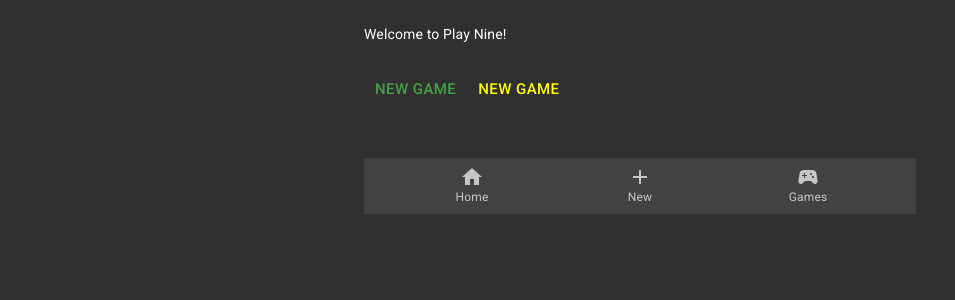
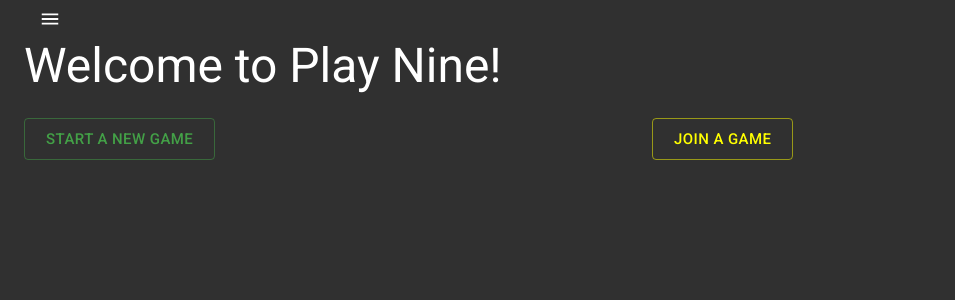
Before and after one commit to reaves-tyler/play-nine-app, a Next.js app: page / in a window 1280 px wide. Shown: the top 300 px of the page, without its empty margins (0-955 px from the left). Built offline with nearby package versions, Linux system fonts and the light colour scheme.

Commit message:
Updates to navigation

```diff
--- a/src/components/Header.tsx
+++ b/src/components/Header.tsx
@@ -1,9 +1,54 @@
-import { Breadcrumbs, Grid } from "@material-ui/core";
+import {
+  Button,
+  Drawer,
+  Grid,
+  ListItem,
+  ListItemIcon,
+  ListItemText,
+} from "@material-ui/core";
+import { Menu, SportsEsports, Home, Add } from "@material-ui/icons";
+import Link from "next/link";
+import { useState } from "react";
 
-export const Header = ({ page }: { page: string }) => {
+export const Header = () => {
+  const [anchor, setAnchor] = useState<boolean>(false);
+  const toggleDrawer = () => setAnchor(!anchor);
+
   return (
-    <Grid item>
-      <Breadcrumbs aria-label="breadcrumb">{page}</Breadcrumbs>
+    <Grid>
+      <Grid item xs={12}>
+        <Button
+          onClick={toggleDrawer}
+          startIcon={<Menu />}
+          size="large"
+        ></Button>
+        <Drawer anchor="left" open={anchor} onClose={toggleDrawer}>
+          <Link href="/">
+            <ListItem button>
+              <ListItemIcon>
+                <Home />
+              </ListItemIcon>
+              <ListItemText primary="Home" />
+            </ListItem>
+          </Link>
+          <Link href="/game/new">
+            <ListItem button>
+              <ListItemIcon>
+                <Add />
+              </ListItemIcon>
+              <ListItemText primary="New" />
+            </ListItem>
+          </Link>
+          <Link href="/game">
+            <ListItem button>
+              <ListItemIcon>
+                <SportsEsports />
+              </ListItemIcon>
+              <ListItemText primary="Games" />
+            </ListItem>
+          </Link>
+        </Drawer>
+      </Grid>
     </Grid>
   );
 };
--- a/src/components/Navigation.tsx
+++ /dev/null
@@ -1,16 +0,0 @@
-import { BottomNavigation, BottomNavigationAction } from "@material-ui/core";
-import { SportsEsports, Home, Add } from "@material-ui/icons";
-
-export const Navigation = () => {
-  return (
-    <BottomNavigation showLabels style={{ marginTop: "3rem" }}>
-      <BottomNavigationAction label="Home" icon={<Home />} href="/" />
-      <BottomNavigationAction label="New" icon={<Add />} href="/game/new" />
-      <BottomNavigationAction
-        label="Games"
-        icon={<SportsEsports />}
-        href="/game"
-      />
-    </BottomNavigation>
-  );
-};
--- a/src/pages/_app.tsx
+++ b/src/pages/_app.tsx
@@ -4,6 +4,7 @@ import Head from "next/head";
 import { ThemeProvider } from "@material-ui/core/styles";
 import CssBaseline from "@material-ui/core/CssBaseline";
 import theme from "../theme";
+import { Container } from "@material-ui/core";
 
 export default function MyApp(props) {
   const { Component, pageProps } = props;
@@ -28,7 +29,9 @@ export default function MyApp(props) {
       <ThemeProvider theme={theme}>
         {/* CssBaseline kickstart an elegant, consistent, and simple baseline to build upon. */}
         <CssBaseline />
-        <Component {...pageProps} />
+        <Container>
+          <Component {...pageProps} />
+        </Container>
       </ThemeProvider>
     </React.Fragment>
   );
--- a/src/pages/index.tsx
+++ b/src/pages/index.tsx
@@ -1,26 +1,36 @@
 import React from "react";
-import { Button, Container, Grid } from "@material-ui/core";
+import { Button, Grid, Typography } from "@material-ui/core";
 import { Header } from "../components/Header";
-import { Navigation } from "../components/Navigation";
 
 export default function Index() {
   return (
-    <Container maxWidth="sm">
+    <>
+      <Header />
       <Grid container spacing={3}>
-        <Header page="Home" />
         <Grid item xs={12}>
-          Welcome to Play Nine!
+          <Typography variant="h3">Welcome to Play Nine!</Typography>
         </Grid>
-        <Grid item xs={12}>
-          <Button color="primary" size="large" href="/game/new">
-            New Game
+        <Grid item xs={6}>
+          <Button
+            color="primary"
+            size="large"
+            href="/game/new"
+            variant="outlined"
+          >
+            Start a new game
           </Button>
-          <Button color="secondary" size="large" href="/game/new">
-            New Game
+        </Grid>
+        <Grid item xs={6}>
+          <Button
+            color="secondary"
+            size="large"
+            href="/game"
+            variant="outlined"
+          >
+            Join a game
           </Button>
         </Grid>
       </Grid>
-      <Navigation />
-    </Container>
+    </>
   );
 }
--- a/src/theme.tsx
+++ b/src/theme.tsx
@@ -1,4 +1,4 @@
-import { createTheme } from "@material-ui/core/styles";
+import { createTheme, responsiveFontSizes } from "@material-ui/core/styles";
 import { green } from "@material-ui/core/colors";
 
 // Create a theme instance.
@@ -14,4 +14,4 @@ const theme = createTheme({
   },
 });
 
-export default theme;
+export default responsiveFontSizes(theme);
```
Also changed, not shown: src/pages/game/[id].tsx (+10 -12 lines), src/pages/game/index.tsx (+4 -7 lines), src/pages/game/new.tsx (+30 -10 lines).
